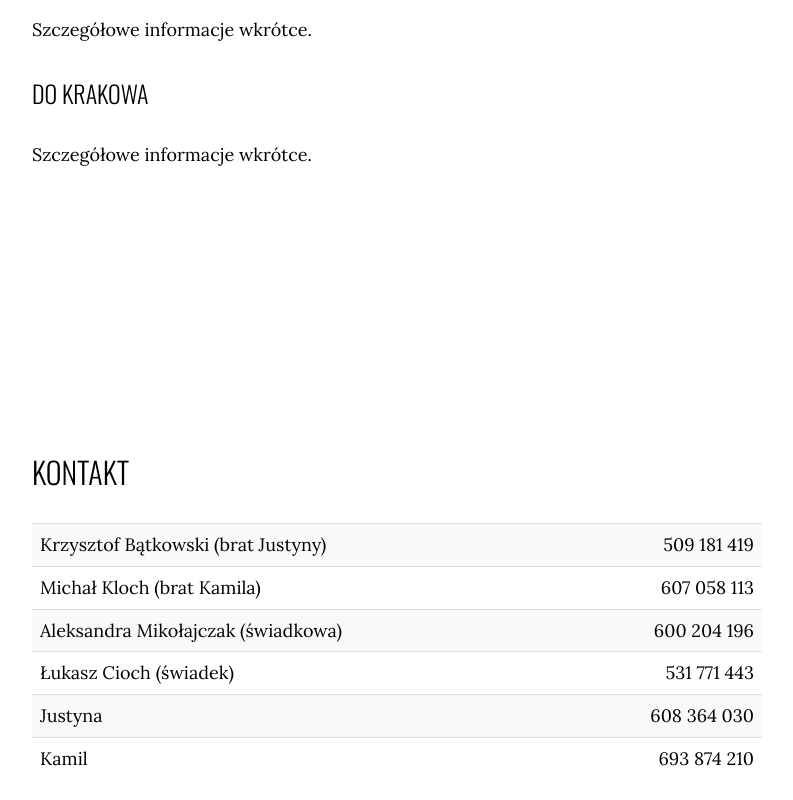
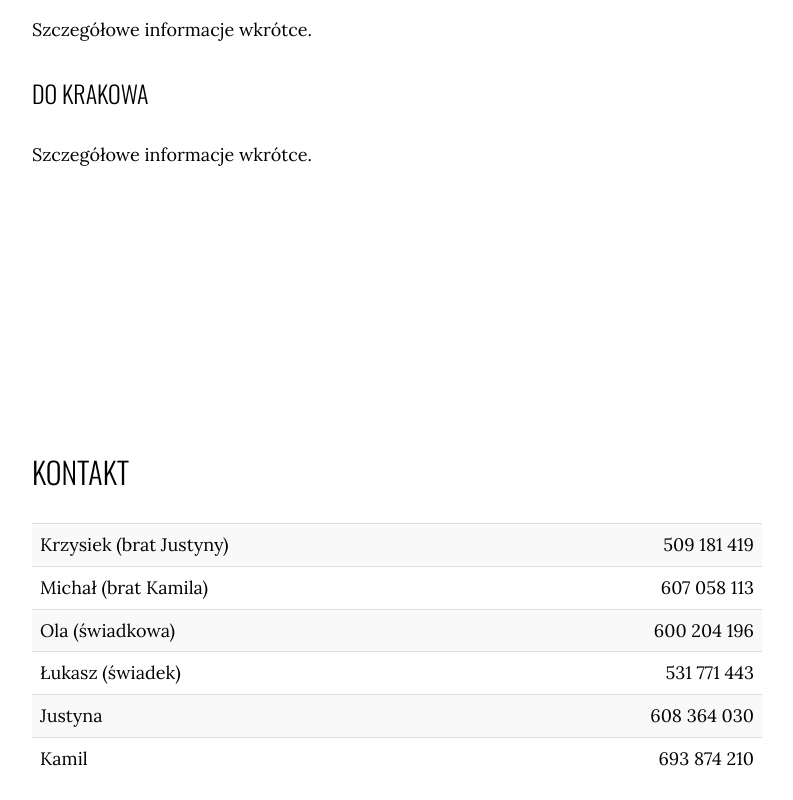
Before and after one commit to naszewesele/naszewesele.github.io, a plain HTML site: page index.html in a window 1280 px wide. Shown: the part 3934-4734 px from the top of the page, without its empty margins (243-1036 px from the left). Drawn offline with nearby package versions, Linux system fonts and the light colour scheme; some packages are replaced by stand-ins of ours.

Commit message:
updated contact info

```diff
--- a/index.html
+++ b/index.html
@@ -162,7 +162,7 @@
                     <tbody>
                         <tr>
                             <td>
-                                Krzysztof Bątkowski (brat Justyny)
+                                Krzysiek (brat Justyny)
                             </td>
                             <td class="text-right">
                                 509 181 419
@@ -170,7 +170,7 @@
                         </tr>
                         <tr>
                             <td>
-                                Michał Kloch (brat Kamila)
+                                Michał (brat Kamila)
                             </td>
                             <td class="text-right">
                                 607 058 113
@@ -178,7 +178,7 @@
                         </tr>
                         <tr>
                             <td>
-                                Aleksandra Mikołajczak (świadkowa)
+                                Ola (świadkowa)
                             </td>
                             <td class="text-right">
                                 600 204 196
@@ -186,7 +186,7 @@
                         </tr>
                         <tr>
                             <td>
-                                Łukasz Cioch (świadek)
+                                Łukasz (świadek)
                             </td>
                             <td class="text-right">
                                 531 771 443
```
